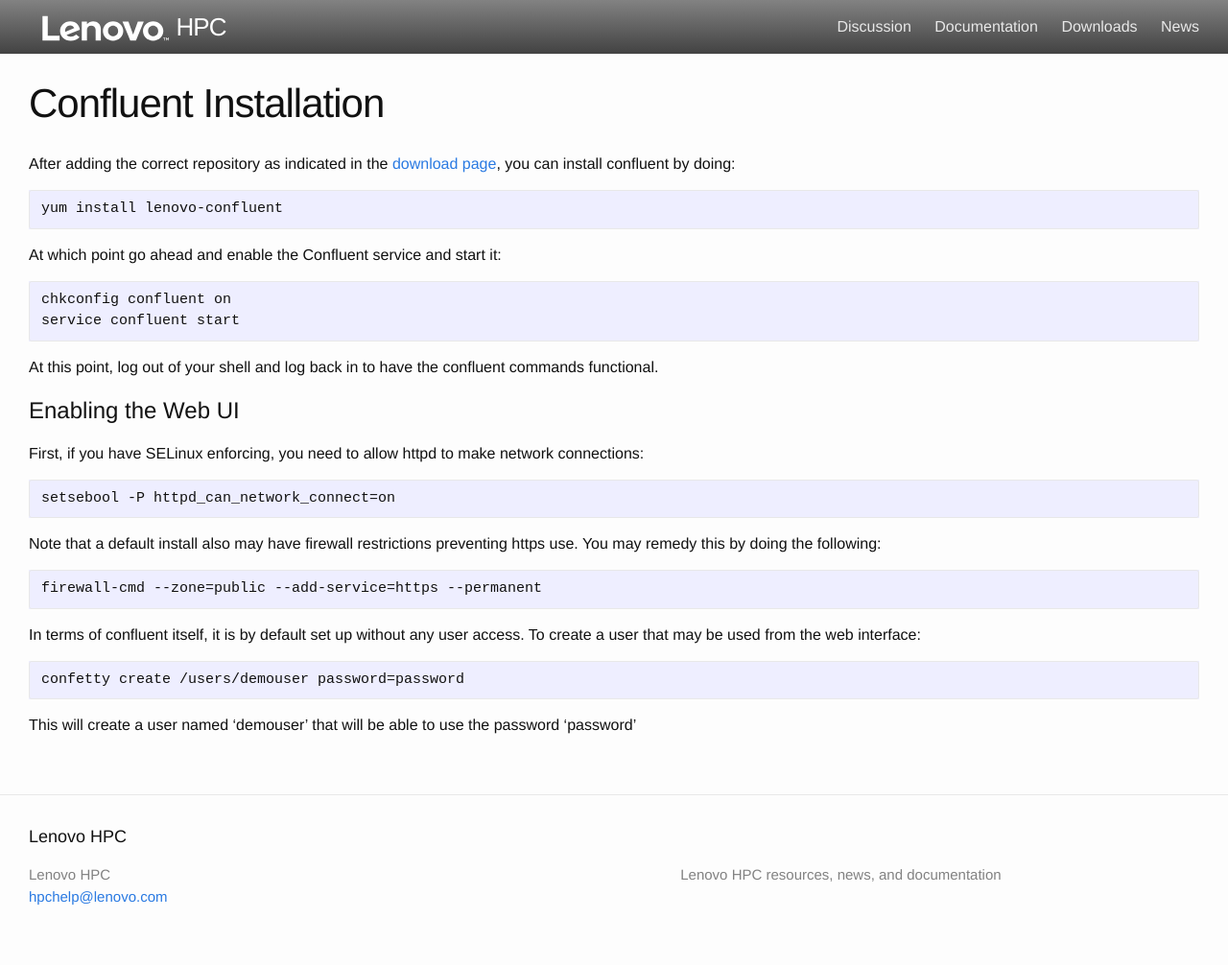
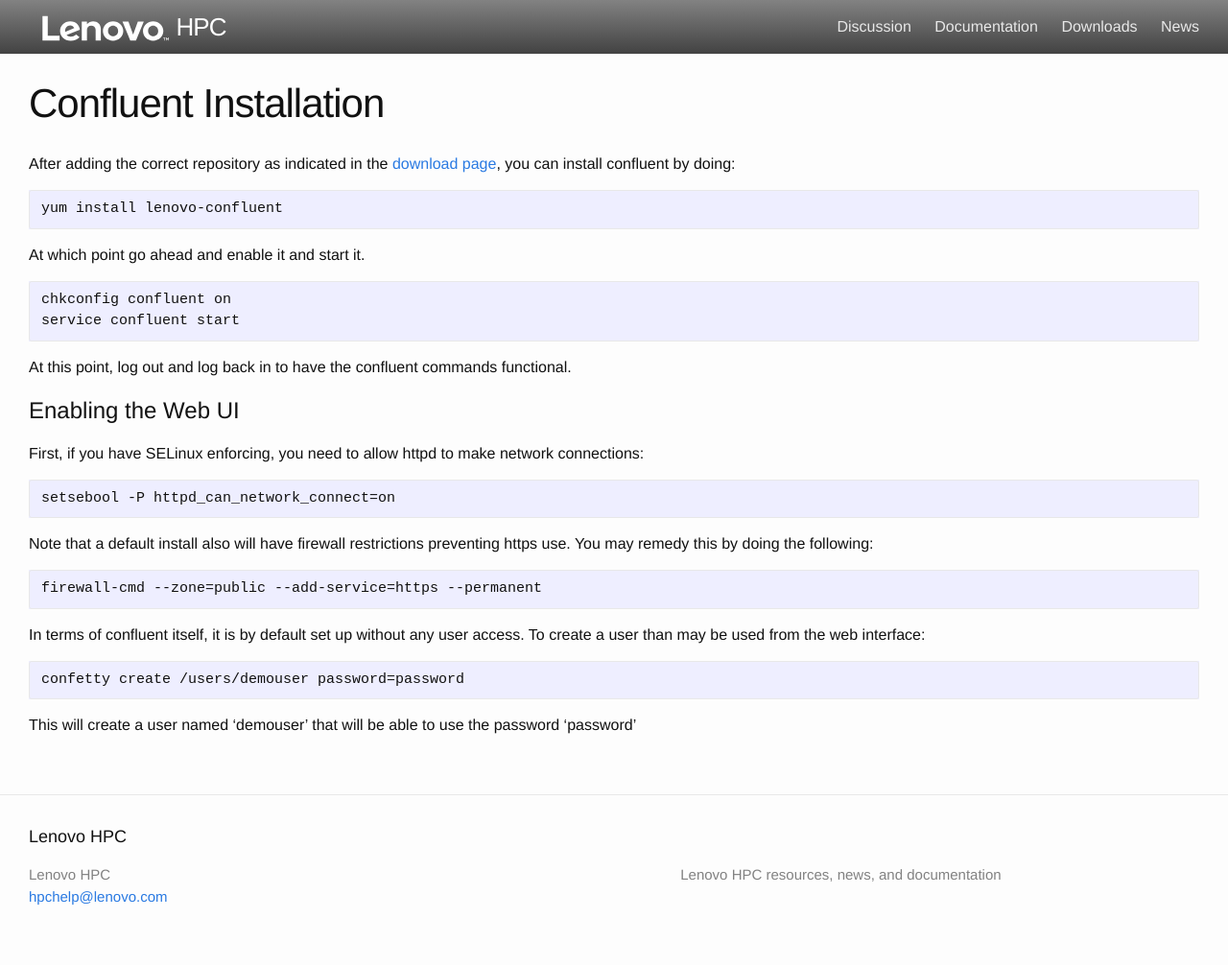
Before and after one commit to xcat2/confluent-docs, a Jekyll site: the page built from docs/installconfluent.md, in a window 1280 px wide. Shown: the whole page at 96% size. Built offline with Jekyll 4.4.1, drawn with Linux system fonts in a browser that asks for light colours.

Commit message:
Revert "Minor typo fixes and clarifications"
This reverts commit 3aeeeed2a9d5eb5285a75b5932ab03a1e061d11a.

```diff
--- a/docs/installconfluent.md
+++ b/docs/installconfluent.md
@@ -8,12 +8,12 @@
 
 	yum install lenovo-confluent
 
-At which point go ahead and enable the Confluent service and start it:
+At which point go ahead and enable it and start it.
 
 	chkconfig confluent on
 	service confluent start
 
-At this point, log out of your shell and log back in to have the confluent commands functional.
+At this point, log out and log back in to have the confluent commands functional.
 
 Enabling the Web UI
 ====================
@@ -23,12 +23,12 @@
 
 	setsebool -P httpd_can_network_connect=on
 
-Note that a default install also may have firewall restrictions preventing
+Note that a default install also will have firewall restrictions preventing
 https use.  You may remedy this by doing the following:
 
 	firewall-cmd --zone=public --add-service=https --permanent
 
-In terms of confluent itself, it is by default set up without any user access.  To create a user that may be used from the web interface:
+In terms of confluent itself, it is by default set up without any user access.  To create a user than may be used from the web interface:
 
 	confetty create /users/demouser password=password
 
```
